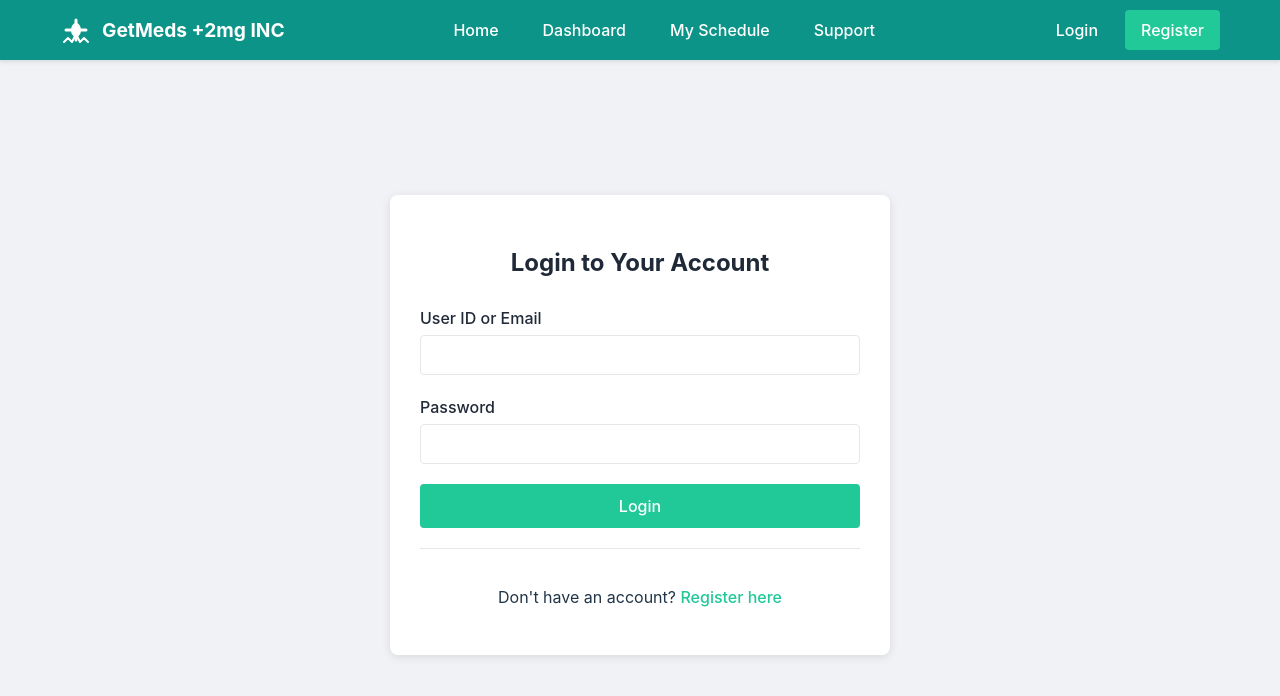
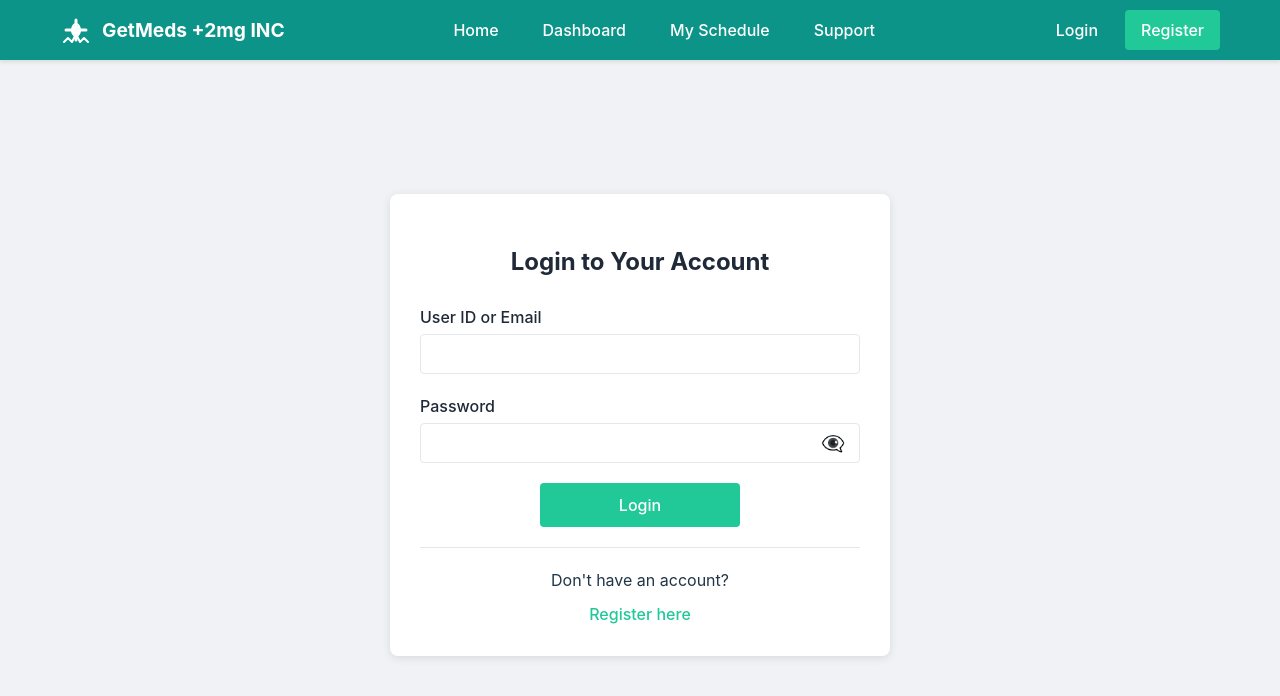
Before and after one commit to thekirx/MVPGETMEDS, a React (Vite) app: page /login in a window 1280 px wide. Shown: the top 696 px of the page. Built offline with nearby package versions, Linux system fonts and the light colour scheme.

Commit message:
working login,logout, hide password, centered register n login buttons

```diff
--- a/src/App.jsx
+++ b/src/App.jsx
@@ -1,5 +1,6 @@
 import React from 'react';
 import { Routes, Route } from 'react-router-dom';
+import { AuthProvider } from './context/AuthContext.jsx';
 import './App.css';
 import Navbar from './components/Navbar';
 import Home from './pages/Home';
@@ -14,6 +15,7 @@ import Register from './pages/Register';
 
 function App() {
   return (
+    <AuthProvider>
       <div className="App">
         <Navbar />
         <Routes>
@@ -28,6 +30,7 @@ function App() {
           <Route path="/register" element={<Register />} />
         </Routes>
       </div>
+    </AuthProvider>
   );
 }
 
--- a/src/components/Navbar.css
+++ b/src/components/Navbar.css
@@ -96,6 +96,23 @@
   background-color: #1baa80;
 }
 
+.logout-button {
+  background-color: #dc3545; /* Red for logout */
+  color: white;
+  text-decoration: none;
+  padding: 8px 16px;
+  border-radius: 4px;
+  font-weight: 500;
+  border: none;
+  cursor: pointer;
+  transition: background-color 0.2s;
+  white-space: nowrap;
+}
+
+.logout-button:hover {
+  background-color: #bd2130;
+}
+
 .hamburger {
   display: none;
   flex-direction: column;
@@ -172,6 +189,18 @@
   border-radius: 4px;
 }
 
+.mobile-logout {
+  flex: 1;
+  text-align: center;
+  background-color: #dc3545; /* Red for logout */
+  color: white;
+  text-decoration: none;
+  padding: 10px;
+  border-radius: 4px;
+  border: none;
+  cursor: pointer;
+}
+
 @media (max-width: 768px) {
   .navbar-links {
     display: none;
--- a/src/components/Navbar.jsx
+++ b/src/components/Navbar.jsx
@@ -1,9 +1,12 @@
 import React, { useState } from 'react';
-import { Link, useLocation } from 'react-router-dom';
+import { Link, useLocation, useNavigate } from 'react-router-dom';
+import { useAuth } from '../context/AuthContext';
 import LogoIcon from './LogoIcon';
 import './Navbar.css';
 
 const Navbar = () => {
+  const { isLoggedIn, logout } = useAuth();
+  const navigate = useNavigate();
   const [isMenuOpen, setIsMenuOpen] = useState(false);
   const location = useLocation();
 
@@ -60,12 +63,24 @@ const Navbar = () => {
 
         {/* Right: Action Area */}
         <div className="navbar-actions">
+          {isLoggedIn ? (
+            <button className="logout-button" onClick={() => {
+              logout();
+              closeMenu();
+              navigate('/');
+            }}>
+              Logout
+            </button>
+          ) : (
+            <>
               <Link to="/login" className="login-link" onClick={closeMenu}>
                 Login
               </Link>
               <Link to="/register" className="register-button" onClick={closeMenu}>
                 Register
               </Link>
+            </>
+          )}
         </div>
 
         {/* Mobile Hamburger Menu */}
@@ -111,12 +126,24 @@ const Navbar = () => {
           Support
         </Link>
         <div className="mobile-actions">
+          {isLoggedIn ? (
+            <button className="mobile-logout" onClick={() => {
+              logout();
+              closeMenu();
+              navigate('/');
+            }}>
+              Logout
+            </button>
+          ) : (
+            <>
               <Link to="/login" className="mobile-login" onClick={closeMenu}>
                 Login
               </Link>
               <Link to="/register" className="mobile-register" onClick={closeMenu}>
                 Register
               </Link>
+            </>
+          )}
         </div>
       </div>
     </nav>
--- /dev/null
+++ b/src/context/AuthContext.jsx
@@ -0,0 +1,39 @@
+import React, { createContext, useContext, useState } from 'react';
+
+const AuthContext = createContext();
+
+export const useAuth = () => {
+  const context = useContext(AuthContext);
+  if (!context) {
+    throw new Error('useAuth must be used within an AuthProvider');
+  }
+  return context;
+};
+
+export const AuthProvider = ({ children }) => {
+  const [isLoggedIn, setIsLoggedIn] = useState(false);
+  const [user, setUser] = useState(null);
+
+  const login = (userData) => {
+    setIsLoggedIn(true);
+    setUser(userData);
+  };
+
+  const logout = () => {
+    setIsLoggedIn(false);
+    setUser(null);
+  };
+
+  const value = {
+    isLoggedIn,
+    user,
+    login,
+    logout
+  };
+
+  return (
+    <AuthContext.Provider value={value}>
+      {children}
+    </AuthContext.Provider>
+  );
+};
--- a/src/pages/Login.css
+++ b/src/pages/Login.css
@@ -42,6 +42,31 @@
   box-sizing: border-box;
 }
 
+.password-input-container {
+  position: relative;
+  display: flex;
+  align-items: center;
+}
+
+.password-input-container input {
+  padding-right: 40px;
+}
+
+.password-toggle-btn {
+  position: absolute;
+  right: 10px;
+  background: none;
+  border: none;
+  cursor: pointer;
+  font-size: 1.2rem;
+  padding: 5px;
+  border-radius: 4px;
+}
+
+.password-toggle-btn:hover {
+  background-color: #f0f0f0;
+}
+
 .auth-form input:focus {
   outline: none;
   border-color: #20c997;
@@ -59,6 +84,9 @@
   font-weight: 500;
   cursor: pointer;
   transition: background-color 0.2s;
+  display: block;
+  margin: 0 auto;
+  width: 200px;
 }
 
 .btn.btn-primary:hover {
@@ -70,11 +98,20 @@
   margin-top: 20px;
   padding-top: 20px;
   border-top: 1px solid #e5e7eb;
+  display: flex;
+  flex-direction: column;
+  align-items: center;
+}
+
+.auth-footer p {
+  margin: 0 0 10px 0;
 }
 
 .auth-footer a {
   color: #20c997;
   text-decoration: none;
+  display: block;
+  text-align: center;
 }
 
 .auth-footer a:hover {
--- a/src/pages/Login.jsx
+++ b/src/pages/Login.jsx
@@ -1,12 +1,15 @@
 import React, { useState } from 'react';
 import { useNavigate } from 'react-router-dom';
+import { useAuth } from '../context/AuthContext';
 import './Login.css';
 
 const Login = () => {
+  const { login } = useAuth();
   const [formData, setFormData] = useState({
     userIdOrEmail: '',
     password: ''
   });
+  const [showPassword, setShowPassword] = useState(false);
   const [showAlert, setShowAlert] = useState(false);
   const navigate = useNavigate();
 
@@ -28,6 +31,8 @@ const Login = () => {
 
     // Show success message
     setShowAlert(true);
+    // Simulate login with dummy user data
+    login({ id: 1, userIdOrEmail: formData.userIdOrEmail });
     setTimeout(() => {
       setShowAlert(false);
       // Navigate to dashboard after successful login
@@ -59,21 +64,31 @@ const Login = () => {
 
           <div className="form-group">
             <label htmlFor="password">Password</label>
+            <div className="password-input-container">
               <input
-              type="password"
+                type={showPassword ? "text" : "password"}
                 id="password"
                 name="password"
                 value={formData.password}
                 onChange={handleChange}
                 required
               />
+              <button
+                type="button"
+                className="password-toggle-btn"
+                onClick={() => setShowPassword(!showPassword)}
+              >
+                {showPassword ? '👁️' : '👁️‍🗨️'}
+              </button>
+            </div>
           </div>
 
           <button type="submit" className="btn btn-primary">Login</button>
         </form>
 
         <div className="auth-footer">
-          <p>Don't have an account? <a href="/register">Register here</a></p>
+          <p>Don't have an account?</p>
+          <a href="/register">Register here</a>
         </div>
       </div>
     </div>
--- a/src/pages/Register.css
+++ b/src/pages/Register.css
@@ -55,6 +55,31 @@
   box-sizing: border-box;
 }
 
+.password-input-container {
+  position: relative;
+  display: flex;
+  align-items: center;
+}
+
+.password-input-container input {
+  padding-right: 40px;
+}
+
+.password-toggle-btn {
+  position: absolute;
+  right: 10px;
+  background: none;
+  border: none;
+  cursor: pointer;
+  font-size: 1.2rem;
+  padding: 5px;
+  border-radius: 4px;
+}
+
+.password-toggle-btn:hover {
+  background-color: #f0f0f0;
+}
+
 .auth-form input:focus {
   outline: none;
   border-color: #20c997;
@@ -72,6 +97,9 @@
   font-weight: 500;
   cursor: pointer;
   transition: background-color 0.2s;
+  display: block;
+  margin: 0 auto;
+  width: 200px;
 }
 
 .btn.btn-primary:hover {
@@ -83,6 +111,20 @@
   margin-top: 20px;
   padding-top: 20px;
   border-top: 1px solid #e5e7eb;
+  display: flex;
+  flex-direction: column;
+  align-items: center;
+}
+
+.auth-footer p {
+  margin: 0 0 10px 0;
+}
+
+.auth-footer a {
+  color: #20c997;
+  text-decoration: none;
+  display: block;
+  text-align: center;
 }
 
 .auth-footer a {
--- a/src/pages/Register.jsx
+++ b/src/pages/Register.jsx
@@ -10,6 +10,8 @@ const Register = () => {
     password: '',
     confirmPassword: ''
   });
+  const [showPassword, setShowPassword] = useState(false);
+  const [showConfirmPassword, setShowConfirmPassword] = useState(false);
   const [showAlert, setShowAlert] = useState(false);
   const navigate = useNavigate();
 
@@ -92,33 +94,52 @@ const Register = () => {
 
           <div className="form-group">
             <label htmlFor="password">Password *</label>
+            <div className="password-input-container">
               <input
-              type="password"
+                type={showPassword ? "text" : "password"}
                 id="password"
                 name="password"
                 value={formData.password}
                 onChange={handleChange}
                 required
               />
+              <button
+                type="button"
+                className="password-toggle-btn"
+                onClick={() => setShowPassword(!showPassword)}
+              >
+                {showPassword ? '👁️' : '👁️‍🗨️'}
+              </button>
+            </div>
           </div>
 
           <div className="form-group">
             <label htmlFor="confirmPassword">Confirm Password *</label>
+            <div className="password-input-container">
               <input
-              type="password"
+                type={showConfirmPassword ? "text" : "password"}
                 id="confirmPassword"
                 name="confirmPassword"
                 value={formData.confirmPassword}
                 onChange={handleChange}
                 required
               />
+              <button
+                type="button"
+                className="password-toggle-btn"
+                onClick={() => setShowConfirmPassword(!showConfirmPassword)}
+              >
+                {showConfirmPassword ? '👁️' : '👁️‍🗨️'}
+              </button>
+            </div>
           </div>
 
           <button type="submit" className="btn btn-primary">Register</button>
         </form>
 
         <div className="auth-footer">
-          <p>Already have an account? <a href="/login">Login here</a></p>
+          <p>Already have an account?</p>
+          <a href="/login">Login here</a>
         </div>
       </div>
     </div>
```
Lines whose indentation alone changed are shown as unchanged.
